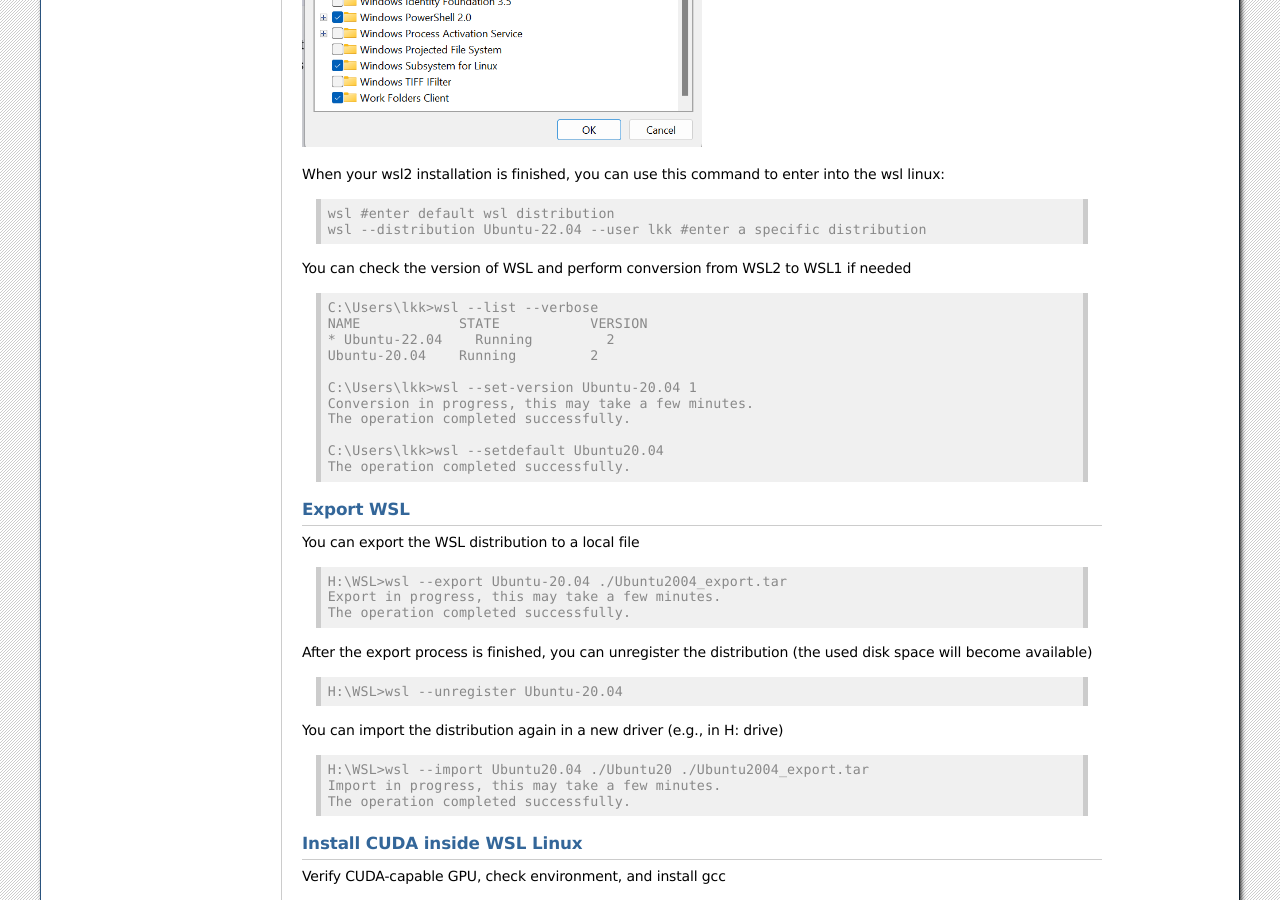
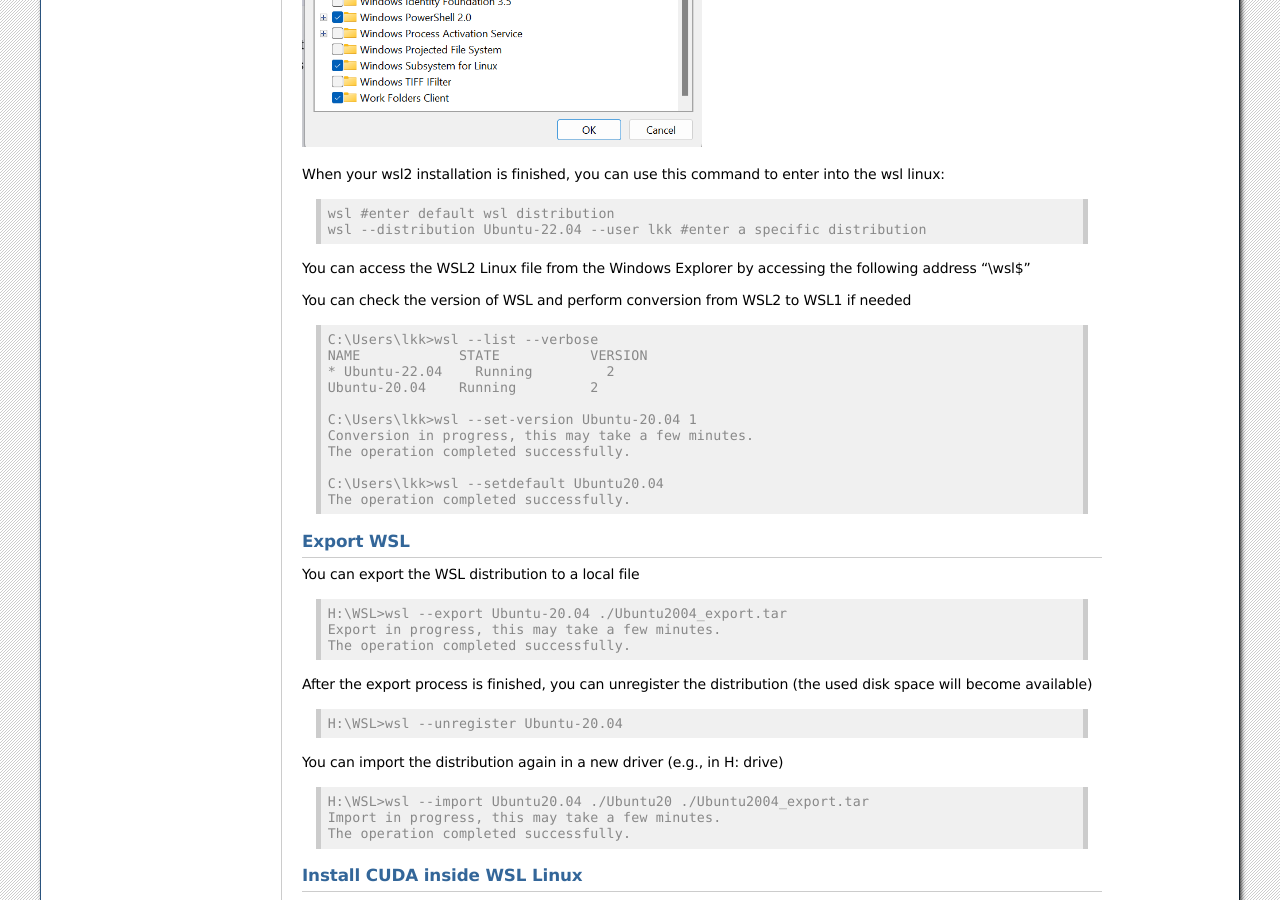
Before and after one commit to lkk688/mytutorial, a Sphinx documentation site: the page built from docs/source/WSL2.rst, in a window 1280 px wide and 900 px high, scrolled down 813 px. Built offline with Sphinx 7.4.7, drawn with Linux system fonts in a browser that asks for light colours.

```diff
--- a/docs/source/WSL2.rst
+++ b/docs/source/WSL2.rst
@@ -41,6 +41,8 @@ When your wsl2 installation is finished, you can use this command to enter into
 
     wsl #enter default wsl distribution
     wsl --distribution Ubuntu-22.04 --user lkk #enter a specific distribution
+
+You can access the WSL2 Linux file from the Windows Explorer by accessing the following address "\\wsl$"
 
 You can check the version of WSL and perform conversion from WSL2 to WSL1 if needed
 
```
Also changed, not shown: docs/source/virtualboxlinux.rst (added, +7 -0 lines).
